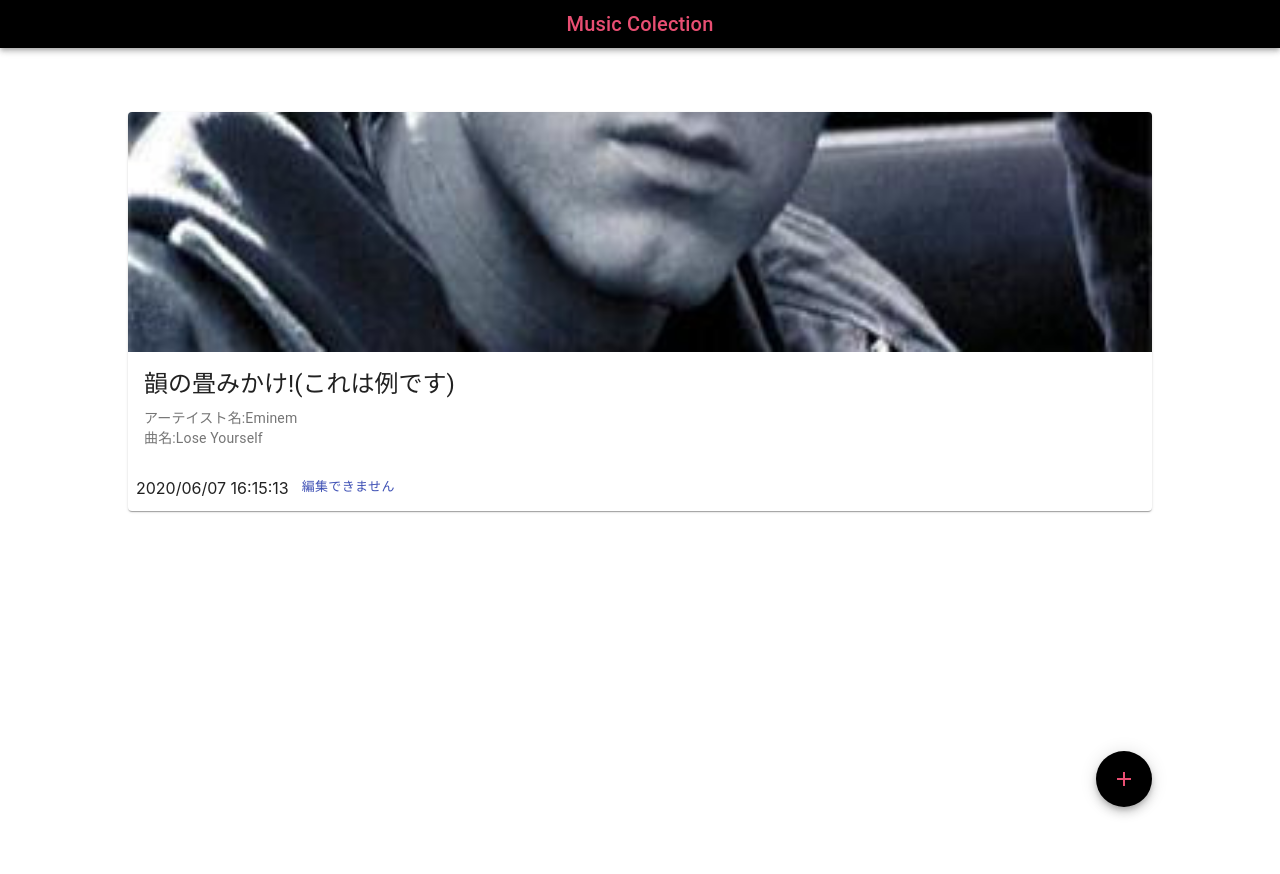
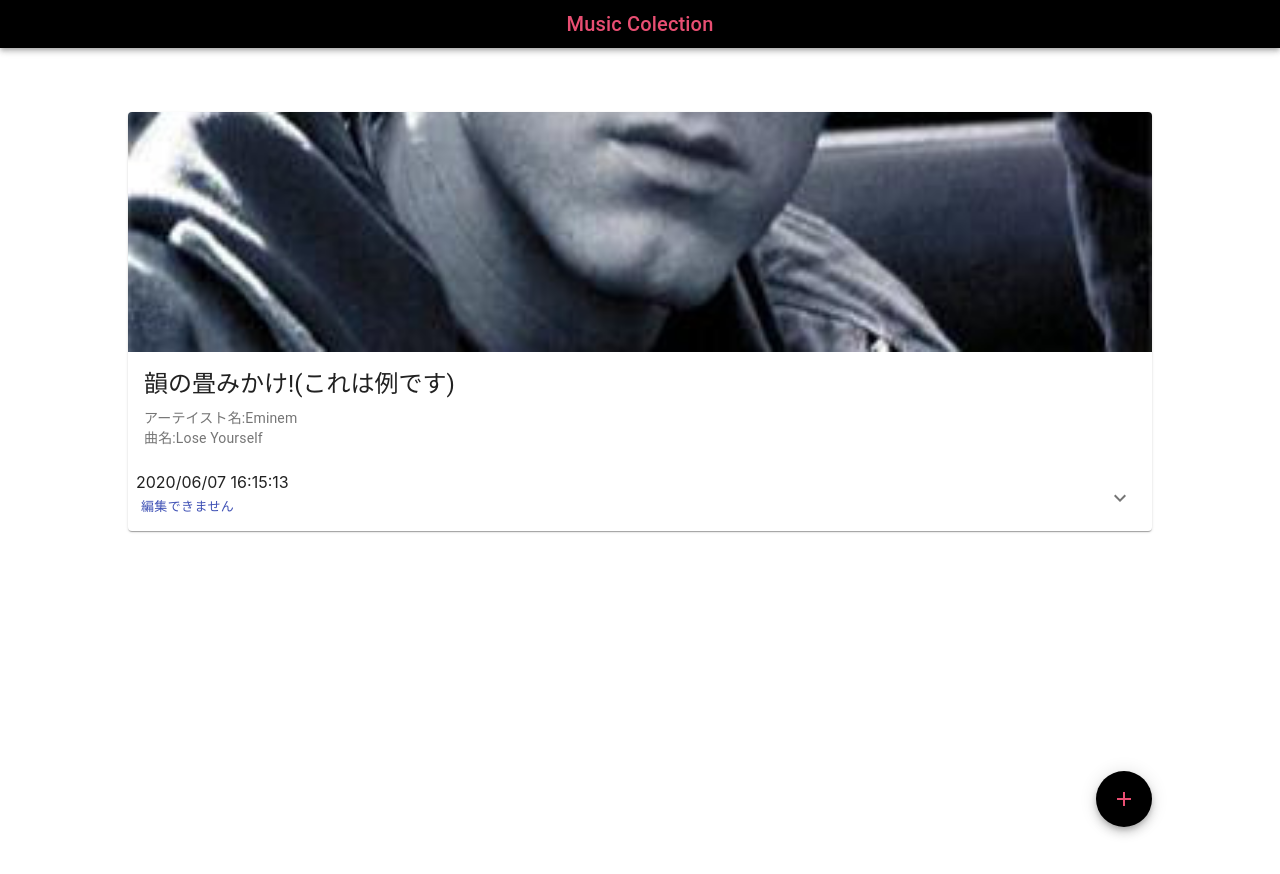
Before and after one commit to yasuyasu-w/music-collection-1, a React (Create React App) app: page / in a window 1280 px wide. Shown: the top 874 px of the page. Built offline with nearby package versions, Linux system fonts and the light colour scheme.

Commit message:
Content.tsxにExtendAriaを追加し、stateの説明(Desk)を表示できるように実装した。

```diff
--- a/src/components/Main-material/Content-material/Actions.tsx
+++ b/src/components/Main-material/Content-material/Actions.tsx
@@ -1,10 +1,32 @@
 import React from 'react';
-import { makeStyles,createStyles } from '@material-ui/core/styles';
+import { makeStyles,Theme,createStyles } from '@material-ui/core/styles';
+import clsx from 'clsx';
 import CardActions from '@material-ui/core/CardActions';
 import Button from '@material-ui/core/Button';
+import IconButton from '@material-ui/core/IconButton';
+import ExpandMoreIcon from '@material-ui/icons/ExpandMore';
 import { useHistory } from "react-router-dom";
 
-const Actions=({id,time})=>{
+const useStyles = makeStyles((theme: Theme) =>
+  createStyles({
+    iconPlace:{
+      display:'flex',
+      justifyContent:'space-between'
+    },
+    expand: {
+      transform: 'rotate(0deg)',
+      transition: theme.transitions.create('transform', {
+        duration: theme.transitions.duration.shortest,
+      }),
+    },
+    expandOpen: {
+      transform: 'rotate(180deg)',
+    }
+  })
+);
+
+const Actions=({id,time,expanded,setExpanded})=>{
+    const classes = useStyles();
     const history = useHistory();
 
     //編集を押したときの処理
@@ -17,14 +39,26 @@ const Actions=({id,time})=>{
        }
 
     return (
-        <CardActions>
+        <CardActions className={classes.iconPlace} >
+          <div>
             <div>
                 {time}
             </div>
             <Button size="small" color="primary" onClick={()=>EditContent(id)} >
               {id===0 ? '編集できません':'編集する'}
             </Button>
-          </CardActions>
+            </div>
+            <IconButton
+          className={clsx(classes.expand, {
+            [classes.expandOpen]: expanded,
+          })}
+          onClick={()=>setExpanded(!expanded)}
+          aria-expanded={expanded}
+          aria-label="show more"
+          >
+          <ExpandMoreIcon />
+        </IconButton>
+      </CardActions>
     )
 }
 
--- /dev/null
+++ b/src/components/Main-material/Content-material/ExtendAria.tsx
@@ -0,0 +1,23 @@
+import React from 'react';
+import { makeStyles,createStyles } from '@material-ui/core/styles';
+import Collapse from '@material-ui/core/Collapse';
+import CardContent from '@material-ui/core/CardContent';
+import Typography from '@material-ui/core/Typography';
+
+
+const ExtendAria=({expanded,Desc})=>{
+    return (
+        <Collapse in={expanded} timeout="auto" unmountOnExit>
+        <CardContent>
+        <Typography gutterBottom variant="h5" component="h2">
+            説明
+         </Typography>
+              <Typography variant="body2" color="textSecondary" component="p">
+                  {Desc}
+              </Typography>
+        </CardContent>
+      </Collapse>
+    )
+}
+
+export default ExtendAria
--- a/src/components/Main-material/Content.jsx
+++ b/src/components/Main-material/Content.jsx
@@ -1,8 +1,10 @@
-import React from 'react';
+import React,{useState} from 'react';
 import { makeStyles,createStyles } from '@material-ui/core/styles';
 import Card from '@material-ui/core/Card';
 import ActionAria from './Content-material/ActionAria'
 import Actions from './Content-material/Actions'
+import ExtendAria from './Content-material/ExtendAria'
+
 const useStyles = makeStyles(() =>
   createStyles({
     rootCard:{
@@ -11,8 +13,9 @@ const useStyles = makeStyles(() =>
   }),
 );
 
-const Content=({dispatch,id,ArtistName,SongName,ArtistImage,iPoint,time})=>{
+const Content=({dispatch,id,ArtistName,SongName,ArtistImage,iPoint,Desc,time})=>{
     const classes = useStyles();
+    const [expanded, setExpanded] = useState(false);
 
 
     return (
@@ -24,7 +27,11 @@ const Content=({dispatch,id,ArtistName,SongName,ArtistImage,iPoint,time})=>{
                       ArtistImage={ArtistImage}
                       iPoint={iPoint} />
 
-          <Actions id={id} time={time} />
+          <Actions id={id} time={time}
+                   expanded={expanded} setExpanded={setExpanded} />
+
+          < ExtendAria expanded={expanded} setExpanded={setExpanded}
+                       Desc={Desc} />
 
         </Card>
       );
--- a/src/components/Main.tsx
+++ b/src/components/Main.tsx
@@ -50,6 +50,7 @@ const Main=({state,dispatch})=>{
                  SongName={value.SongName}
                  ArtistImage={value.ArtistImage}
                  iPoint={value.iPoint}
+                 Desc={value.Desc}
                  time={value.time}  />
         </div>
 
```
